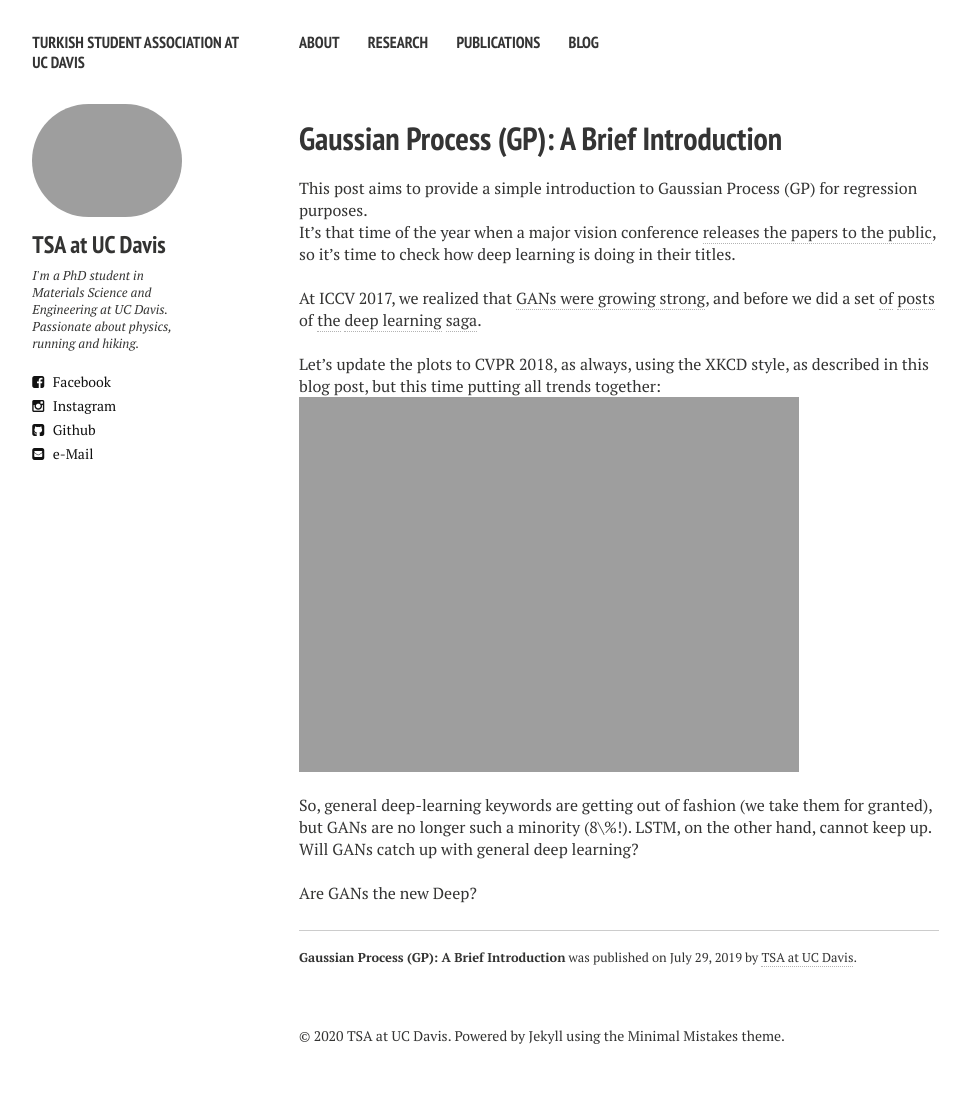
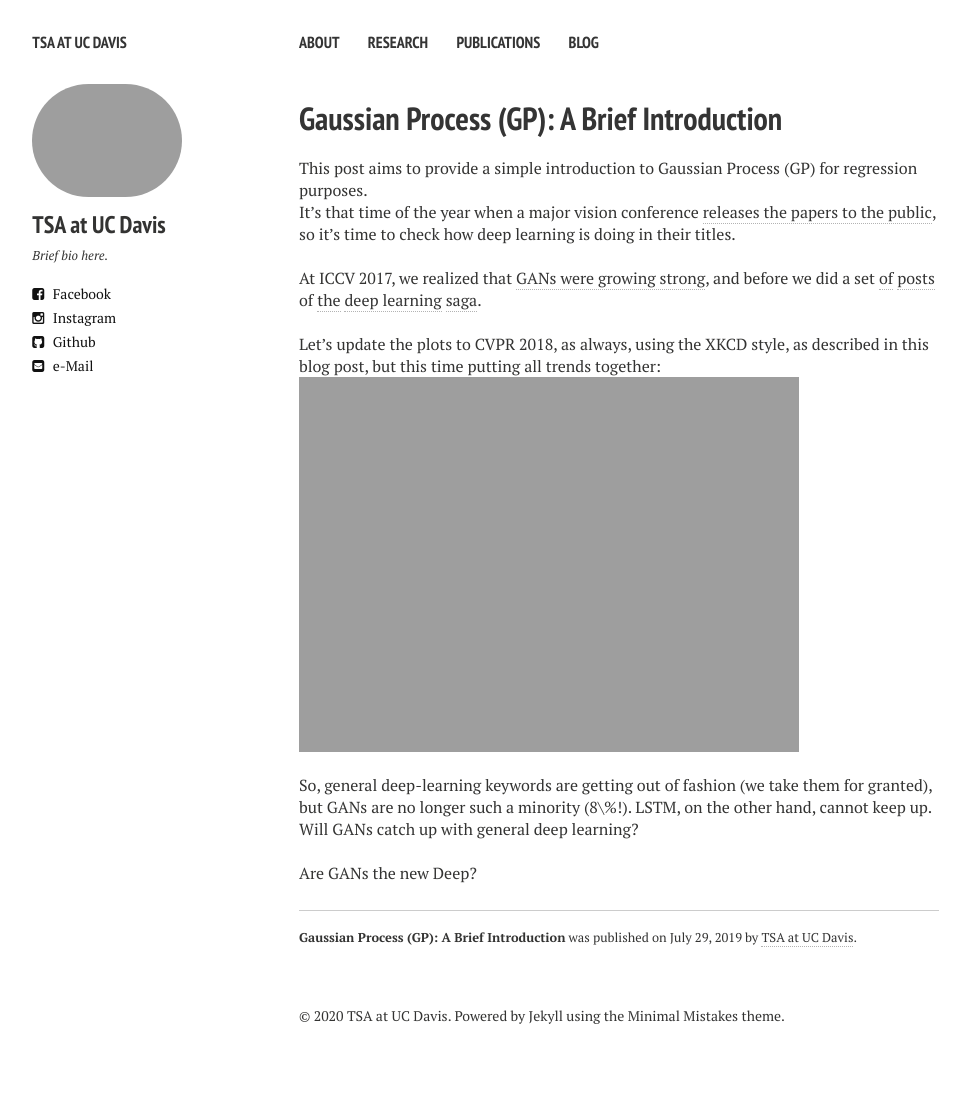
Before and after one commit to tsaatucdavis/tsaatucdavis.github.io, a Jekyll site: the page built from _posts/2019-07-29-gaussian-process-intro.md, in a window 1280 px wide. Shown: the whole page, without its empty margins (21-991 px from the left). Built offline with Jekyll 4.4.1, drawn with Linux system fonts in a browser that asks for light colours; nearby versions of some CDN libraries.

Commit message:
Update _config.yml

```diff
--- a/_config.yml
+++ b/_config.yml
@@ -1,5 +1,5 @@
-title:            Turkish Student Association at UC Davis
-description:      Welcome to my personal website.
+title:            TSA at UC Davis
+description:      Official website of Turkish Student Association at UC Davis.
 # Your site's domain goes here. Leave localhost server or blank when working locally.
 url:              //tsaatucdavis.github.io
 #http://localhost:5000
@@ -9,8 +9,8 @@
 # Owner/author information
 owner:
   name:           TSA at UC Davis
-  avatar:         burakericok.jpeg
-  bio:            I'm a PhD student in Materials Science and Engineering at UC Davis. Passionate about physics, running and hiking.
+  avatar:         tsa_loog.png
+  bio:            Brief bio here.
   email:          tsaatucdavis@gmail.com
   # Social networking links are used in author-bio sidebar. Update and remove as you like.
   twitter:
@@ -19,6 +19,7 @@
   google_plus:
   github: tsaatucdavis
   facebook: tsaucd/
+  facebook: groups/5870022361/
   instagram: tsaatucdavis/
 # Analytics and webmaster tools stuff goes here
 google_analytics:
```
